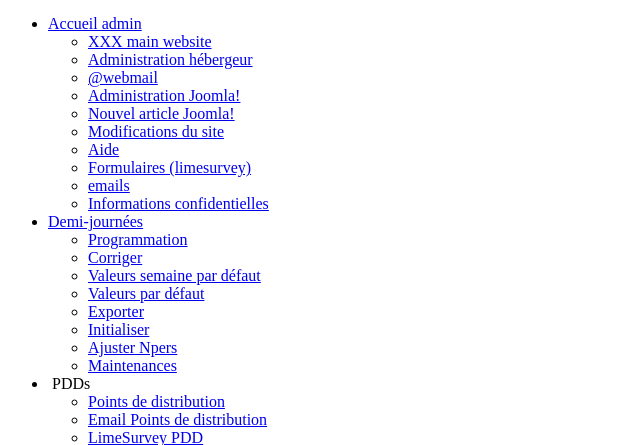
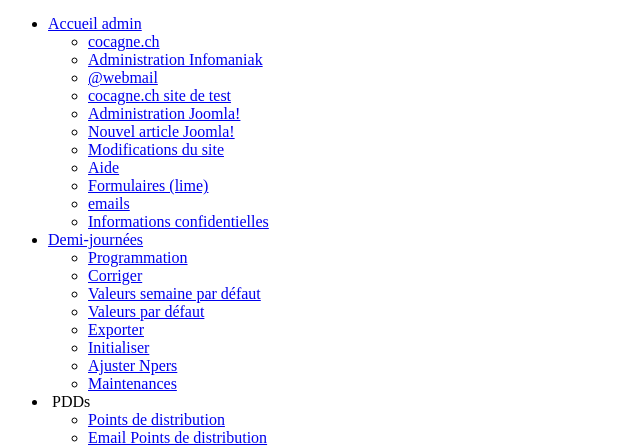
Before and after one commit to zpartakov/cocagne, a CakePHP app: template admin/cakePhp/app/views/jos_demiejournees_details/correction.ctp in a window 1280 px wide. Shown: the part 293-738 px from the top of the page, without its empty margins (0-640 px from the left). Run offline with PHP 8.4 and a stand-in for CakePHP, Linux system fonts and the light colour scheme; the template is opened without the code that fills it, so the values that code supplies are empty; some libraries are stand-ins or nearby versions.

Commit message:
upgrade cake

```diff
--- a/admin/cakePhp/app/views/cocagne_defaults/edit.ctp
+++ b/admin/cakePhp/app/views/cocagne_defaults/edit.ctp
@@ -4,9 +4,9 @@
  		<legend><?php __('Edit Cocagne Default'); ?></legend>
 	<?php
 		echo $this->Form->input('id');
-		echo $this->Form->input('lib');
+		echo $this->Form->input('lib', array("style"=>"width: 800px"));
 		echo $this->Form->input('n');
-		echo $this->Form->input('rem1');
+		echo $this->Form->input('rem1', array("style"=>"width: 800px"));
 		echo $this->Form->input('rem2');
 		echo $this->Form->input('datemod');
 	?>
--- a/admin/cakePhp/app/views/cocagne_defaults/index.ctp
+++ b/admin/cakePhp/app/views/cocagne_defaults/index.ctp
@@ -22,7 +22,7 @@
 		<td><?php echo $cocagneDefault['CocagneDefault']['id']; ?>&nbsp;</td>
 		<td><?php echo $cocagneDefault['CocagneDefault']['lib']; ?>&nbsp;</td>
 		<td><?php echo $cocagneDefault['CocagneDefault']['n']; ?>&nbsp;</td>
-		<td><?php echo utf8_decode($cocagneDefault['CocagneDefault']['rem1']); ?>&nbsp;</td>
+		<td><?php echo $cocagneDefault['CocagneDefault']['rem1']; ?>&nbsp;</td>
 		<td><?php echo $cocagneDefault['CocagneDefault']['rem2']; ?>&nbsp;</td>
 		<td><?php echo $cocagneDefault['CocagneDefault']['datemod']; ?>&nbsp;</td>
 		<td class="actions">
--- a/admin/cakePhp/app/views/cocagne_recettes/index.ctp
+++ b/admin/cakePhp/app/views/cocagne_recettes/index.ctp
@@ -1,5 +1,6 @@
 <div class="cocagneRecettes index">
 	<h2><?php __('Cocagne Recettes');?></h2>
+		<li><?php echo $this->Html->link(__('New Cocagne Recette', true), array('action' => 'add')); ?></li>
 	<!-- begin search form -->
  <table>
 	 <tr>
--- a/admin/cakePhp/app/views/elements/menu.ctp
+++ b/admin/cakePhp/app/views/elements/menu.ctp
@@ -4,14 +4,15 @@
 	<li>
 		<a href="http://<? echo $_SERVER["HTTP_HOST"].RACINEDIR;?>">Accueil admin</a>
 		<ul class="sousMenu">
-			<li><a href="/">XXX main website</a></li>
-			<li><a href="XXX">Administration hébergeur</a></li>
-			<li><a href="XXX">@webmail</a></li>
+			<li><a href="/">cocagne.ch</a></li>
+			<li><a href="http://admin.cocagne.ch/">Administration Infomaniak</a></li>
+			<li><a href="http://webmail.cocagne.ch/">@webmail</a></li>
+			<li><a href="/test/">cocagne.ch site de test</a></li>
 			<li><a href="/cms/administrator/">Administration Joomla!</a></li>
-			<li><a href="/cms/proposition-darticle">Nouvel article Joomla!</a></li>
-			<li><a href="/cms/modifications-du-site">Modifications du site</a></li>
-			<li><a href="/cms/aide">Aide</a></li>
-			<li><a href="/limesurvey/admin/">Formulaires (limesurvey)</a></li>
+			<li><a href="http://www.cocagne.ch/cms/proposition-darticle">Nouvel article Joomla!</a></li>
+			<li><a href="http://www.cocagne.ch/cms/modifications-du-site">Modifications du site</a></li>
+			<li><a href="http://www.cocagne.ch/cms/aide">Aide</a></li>
+			<li><a href="http://www.cocagne.ch/limesurvey/admin/">Formulaires (lime)</a></li>
 			<li><a href="<? echo RACINEDIR;?>/pages/emails">emails</a></li>
 			<li><a href="<? echo RACINEDIR;?>/pages/infosconfidentielles">Informations confidentielles</a></li>
 		</ul>
--- a/admin/cakePhp/app/views/jos_demiejournees_details/correction.ctp
+++ b/admin/cakePhp/app/views/jos_demiejournees_details/correction.ctp
@@ -1,4 +1,3 @@
-
 <?php
 /**
 * @version        $Id: correction.ctp v1.0 28.05.2010 04:53:58 CEST $
@@ -77,17 +76,16 @@
 		#qui est inscrit?
 		$i2=0;
 		while($i2<mysql_num_rows($sql2)){
-			$username="SELECT * FROM jos_users WHERE username LIKE '" .mysql_result($sql2,$i2,'user') ."'";
+			$username="SELECT * FROM jos_users WHERE username LIKE '"
+			.mysql_result($sql2,$i2,'user') ."'";
 			$usernameQ=mysql_query($username);
 			if(!$usernameQ) {
 				echo "<br>SQL error person:<br>" .mysql_error() ."<br>";
 			}
 			$username=mysql_result($usernameQ,0,'name');
 			$useremail=mysql_result($usernameQ,0,'email');
-
-/*			$qui.= "<li><a title=\"envoyer un email\" href=\"mailto:" .$useremail ."\">" .$username ."</a> - " .mysql_result($sql2,$i2,'npers') ." - ".mysql_result($sql2,$i2,'rem') ."</li>";*/
-
-			$qui.= "<table>
+			$qui.= "
+			<table>
 				<tr>
 					<td>
 					" .$username ." (" .mysql_result($sql2,$i2,'npers') .")";
@@ -98,12 +96,14 @@
 					$qui.= "
 				</td>
 				<td>
-							<a href=\"".RACINEDIR ."/jos_demiejournees_details/edit/" .mysql_result($sql2,$i2,'id') ."\">";
+					<a href=\"".RACINEDIR ."/jos_demiejournees_details/edit/"
+					.mysql_result($sql2,$i2,'id') ."\">";
 					$qui.= $html->image('b_edit.png', array("alt"=>"Modifier","title"=>"Modifier"));
 					$qui.= "</a>";
 					$qui.= "&nbsp;&nbsp;<a onclick=\"javascript:return confirm('Confirmer la suppression ?')\" href=\"" .RACINEDIR ."/jos_demiejournees_details/delete/" .mysql_result($sql2,$i2,'id') ."\">";
 					$qui.= $html->image('b_drop.png', array("alt"=>"Effacer","title"=>"Effacer"));
-							$qui.= "</a></td>
+					$qui.= "</a>
+					</td>
 				</tr>
 			</table>
 					";
@@ -122,10 +122,7 @@
 			colorier($npersprevues, $npers);
 			echo "\">";
 			placesprevues($idjour,$npersprevues);//nb places avec lien sur édition app_controller.php
-#			if($npersprevues>0&&$npers>0) {
-			if($npersprevues>0&&$npers>0) {
 			echo "<div class=\"inscrits\">" .$qui ."</div>"; //on affiche le/s Cocagnard/e/s inscrit/e/s
-			}
 			if($npers>0) {
 			echo "<strong>Total: " .$npers ."</strong>";
 		}
@@ -137,21 +134,20 @@
 } elseif(preg_match("/1[4-7]:00:00/" ,lheure(mysql_result($sql,$i,'date')))) {
 #	echo "<br>new col";
 			//calcul place
-			//calcul place
 			echo "<td style=\"background-color: ";
 			colorier($npersprevues, $npers);
 			echo "\">";			//nb places avec lien sur édition
 			placesprevues($idjour,$npersprevues);
-			if($npersprevues>0&&$npers>0) {
 			echo "<div class=\"inscrits\">" .$qui ."</div>"; //on affiche le/s Cocagnard/e/s inscrit/e/s
-			}
 			if($npers>0) {
 			echo "<strong>Total: " .$npers ."</strong>";
 		}
 
 		//ajout nouvel enregistrement//
-		echo "&nbsp;&nbsp;<a href=\"".RACINEDIR ."/jos_demiejournees_details/nouveau?date=" .mysql_result($sql,$i,'date') ."\">";
-							echo $html->image('b_insrow.png', array("alt"=>"Ajouter une inscription","title"=>"Ajouter une inscription"));
+		echo "&nbsp;&nbsp;<a href=\"".RACINEDIR ."/jos_demiejournees_details/nouveau?date="
+		.mysql_result($sql,$i,'date') ."\">";
+							echo $html->image('b_insrow.png',
+									array("alt"=>"Ajouter une inscription","title"=>"Ajouter une inscription"));
 							echo "</a>";
 			echo "</td>";
 
@@ -169,8 +165,10 @@
 			if($npers>0) {
 			echo "<strong>Total: " .$npers ."</strong>";
 		}
-				echo "&nbsp;&nbsp;<a href=\"".RACINEDIR ."/jos_demiejournees_details/nouveau?date=" .mysql_result($sql,$i,'date') ."\">";
-							echo $html->image('b_insrow.png', array("alt"=>"Ajouter une inscription","title"=>"Ajouter une inscription"));
+				echo "&nbsp;&nbsp;<a href=\"".RACINEDIR ."/jos_demiejournees_details/nouveau?date="
+				.mysql_result($sql,$i,'date') ."\">";
+							echo $html->image('b_insrow.png',
+									array("alt"=>"Ajouter une inscription","title"=>"Ajouter une inscription"));
 							echo "</a>";
 			echo "</td>";
 
```
Also changed, not shown: admin/cakePhp/app/views/jos_demiejournees_details/intialiser.ctp (+8 -5 lines), demi-journees/components/com_hallo/views/hallo/tmpl/default.php (+10 -15 lines), demi-journees/common/b_drop.png (added), demi-journees/common/b_edit.png (added), demi-journees/common/b_empty.png (added), demi-journees/common/button-rss.png (added), demi-journees/static/demijournees/README.TXT (added), 1 other file. Lines whose indentation alone changed are shown as unchanged.
